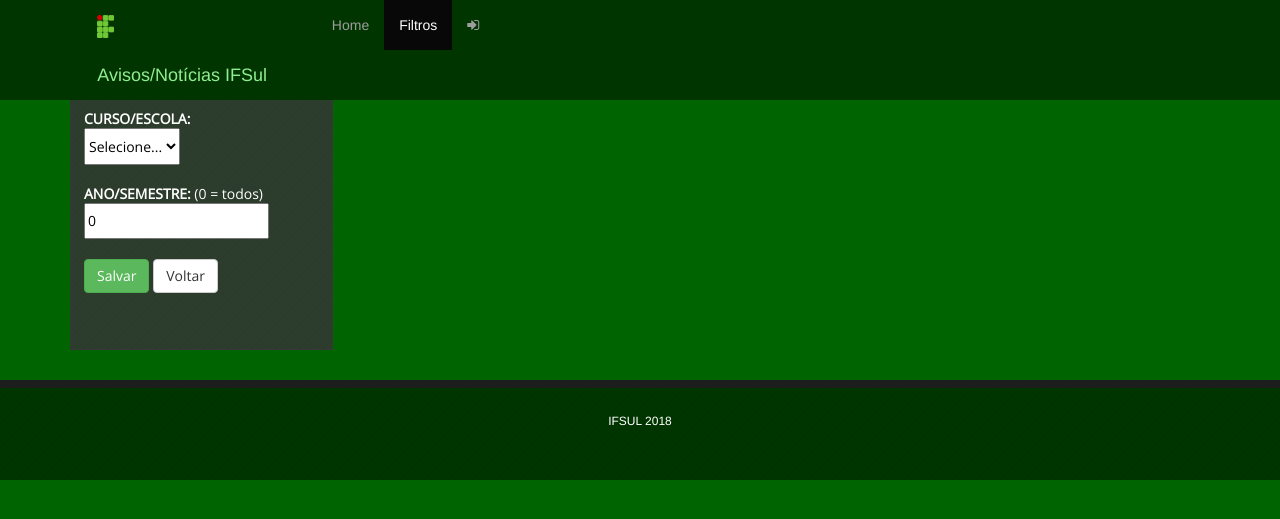
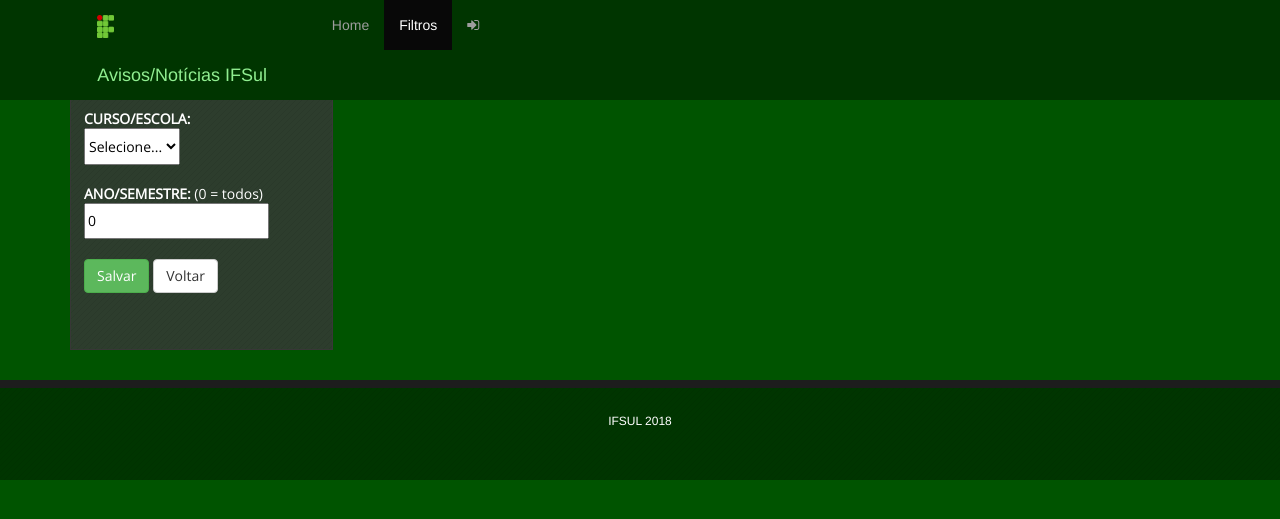
Before and after one commit to sandrocustodiobr/AvisosEscolares, a PHP site: page /Avisos/filtros.php in a window 1280 px wide. Shown: the top 519 px of the page. Run offline with PHP 8.4, Linux system fonts and the light colour scheme; data that the repository does not hold is empty.

Commit message:
Ajuste na Cor do body em main.css

```diff
--- a/Avisos/css/main.css
+++ b/Avisos/css/main.css
@@ -25,7 +25,7 @@
 
 /**********BASE CONFIGURATIONS**********/
 body {
-    background: #006400;                 // original: #1f1f1f     testada: #1f2a1f
+    background: #005400;                 // original: #1f1f1f     testada: #1f2a1f
     font-family: 'Open Sans', sans-serif;
 }
 
```
Also changed, not shown: 1 other file.
